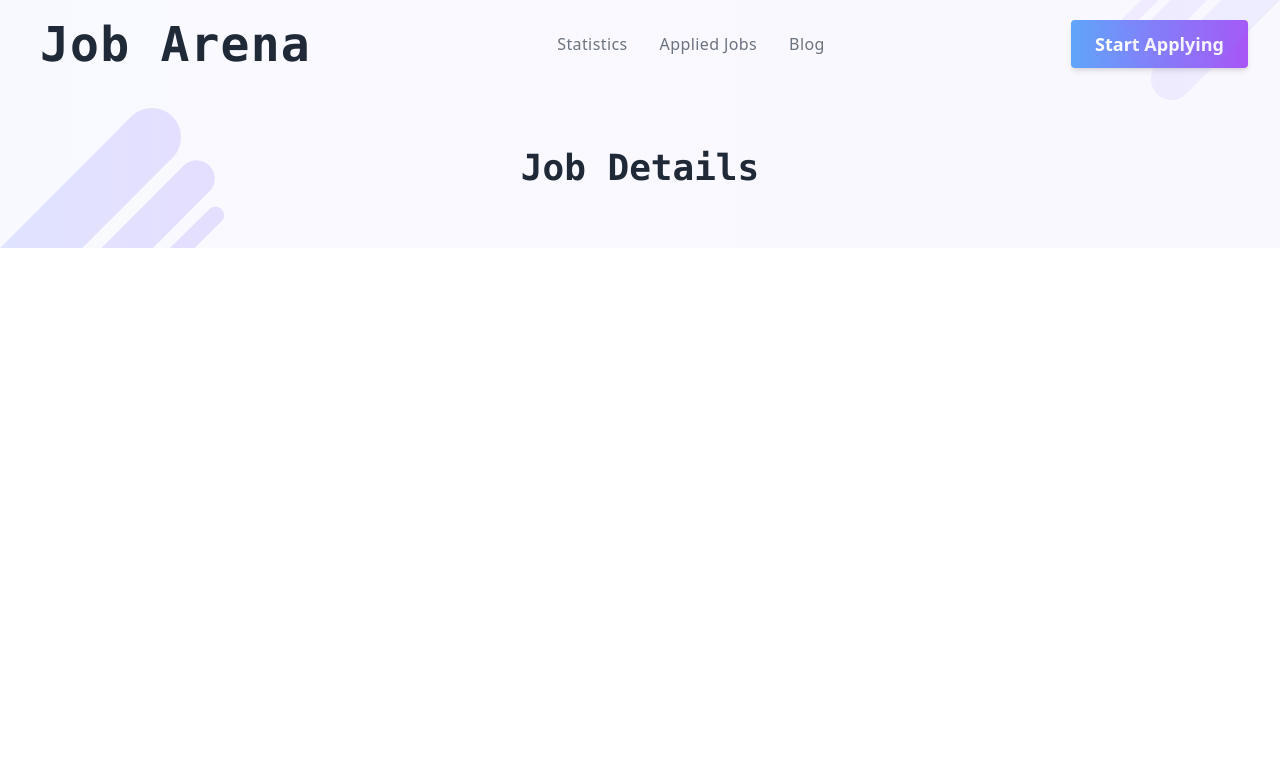
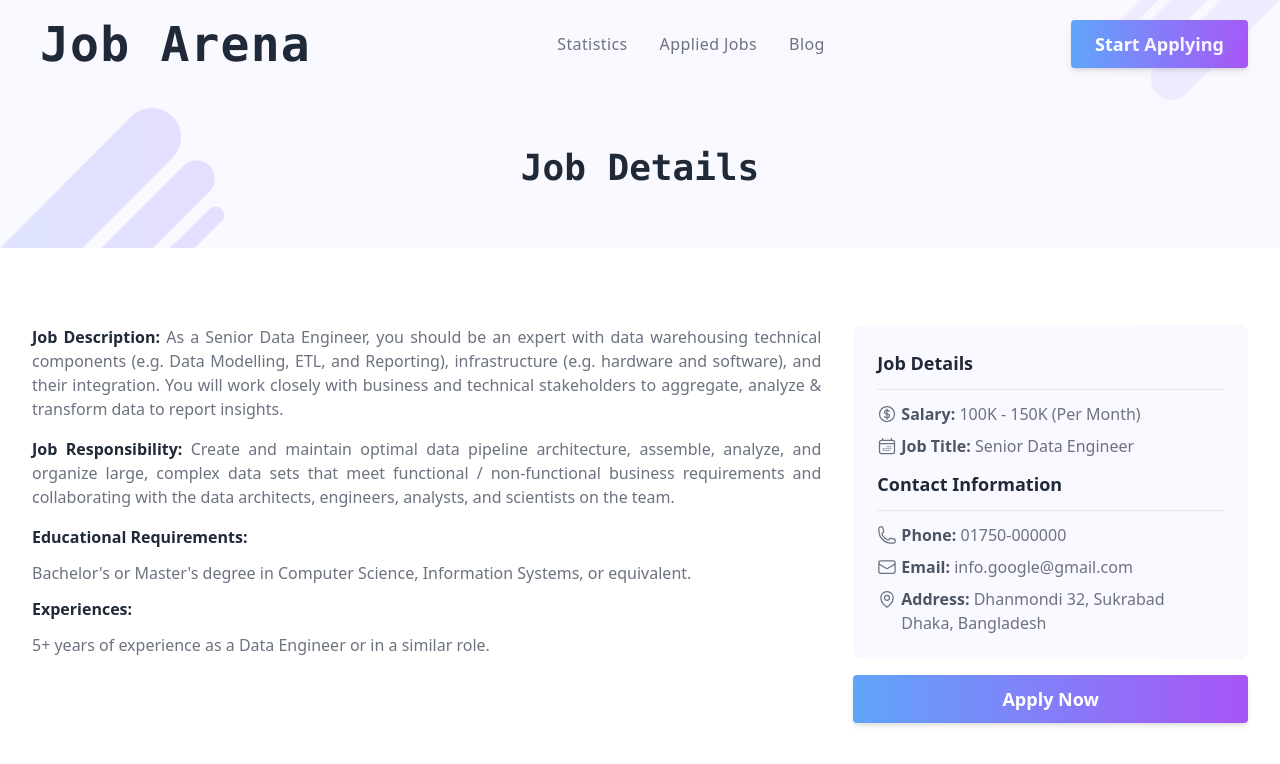
Before and after one commit to imnahmed17/Job-Arena-with-React, a React (Vite) app: page /job/643523406aaf421fd65dd11f in a window 1280 px wide. Shown: the top 764 px of the page. Built offline with nearby package versions, Linux system fonts and the light colour scheme.

Commit message:
job details added

```diff
--- a/src/components/JobDetails/JobDetails.jsx
+++ b/src/components/JobDetails/JobDetails.jsx
@@ -1,19 +1,160 @@
-import React from 'react';
+import React, { useEffect, useState } from 'react';
 import Banner2 from '../Banner/Banner2';
-import { useLoaderData, useParams } from 'react-router-dom';
+import { Link, useLoaderData, useParams } from 'react-router-dom';
 
 const JobDetails = () => {
+    const allJobs = useLoaderData();
+    console.log(allJobs);
     const {id} = useParams();
-    const allJobs = useLoaderData();
     console.log(id);
-    console.log(allJobs);
+    const [jobInfo, setJobInfo] = useState({});
+
+    useEffect(() => {
+        const jobData = allJobs.find(job => job.id === id);
+        setJobInfo(jobData);
+    }, []);
+    console.log(jobInfo);
 
     return (
         <div>
             <div className='bg-banner'>
                 <Banner2>Job Details</Banner2>
             </div>
-
+            <div className='my-container min-h-[calc(100vh-152px)] md:min-h-[calc(100vh-200px)] lg:min-h-[calc(100vh-248px)] flex items-center'>
+                <div className='flex flex-col lg:flex-row gap-8 justify-between max-w-screen'>
+                    <div className='text-gray-500 text-justify lg:w-2/3'>
+                        <p className=''>
+                            <span className='text-gray-800 font-semibold'>Job Description: </span> {jobInfo.jobDescription}
+                        </p>
+                        <p className='my-4'>
+                            <span className='text-gray-800 font-semibold'>Job Responsibility: </span> {jobInfo.jobResponsibility}
+                        </p>
+                        <p className='text-gray-800 font-semibold'>Educational Requirements:</p>
+                        <p className='my-3'>{jobInfo.educationalRequirements}</p>
+                        <p className='text-gray-800 font-semibold mb-3'>Experiences:</p>
+                        <p>{jobInfo.experiences}</p>
+                    </div>
+                    <div className='text-gray-500 lg:w-1/3'>
+                        <div className='bg-job-info p-6 rounded-lg mb-4'>
+                            <p className='text-gray-800 font-semibold text-lg'>Job Details</p>
+                            <div className='my-3'>
+                                <hr />
+                            </div>
+                            <div className='flex items-center gap-1 mb-2'>
+                                <svg
+                                    xmlns="http://www.w3.org/2000/svg"
+                                    fill="none" viewBox="0 0 24 24"
+                                    strokeWidth={1.5}
+                                    stroke="currentColor"
+                                    className="w-5 h-5 text-gray-500"
+                                >
+                                    <path
+                                        strokeLinecap="round"
+                                        strokeLinejoin="round"
+                                        d="M12 6v12m-3-2.818l.879.659c1.171.879 3.07.879 4.242 0 1.172-.879 1.172-2.303 0-3.182C13.536 12.219 12.768 12 12 12c-.725 0-1.45-.22-2.003-.659-1.106-.879-1.106-2.303 0-3.182s2.9-.879 4.006 0l.415.33M21 12a9 9 0 11-18 0 9 9 0 0118 0z"
+                                    />
+                                </svg>
+                                <p>
+                                    <span className='text-gray-600 font-semibold'>Salary: </span>
+                                    <span className='font-xs'>{jobInfo.salary} (Per Month)</span>
+                                </p>
+                            </div>
+                            <div className='flex items-center gap-1 mb-3'>
+                                <svg
+                                    xmlns="http://www.w3.org/2000/svg"
+                                    fill="none"
+                                    viewBox="0 0 24 24"
+                                    strokeWidth={1.5}
+                                    stroke="currentColor"
+                                    className="w-5 h-5"
+                                >
+                                    <path
+                                        strokeLinecap="round"
+                                        strokeLinejoin="round"
+                                        d="M6.75 3v2.25M17.25 3v2.25M3 18.75V7.5a2.25 2.25 0 012.25-2.25h13.5A2.25 2.25 0 0121 7.5v11.25m-18 0A2.25 2.25 0 005.25 21h13.5A2.25 2.25 0 0021 18.75m-18 0v-7.5A2.25 2.25 0 015.25 9h13.5A2.25 2.25 0 0121 11.25v7.5m-9-6h.008v.008H12v-.008zM12 15h.008v.008H12V15zm0 2.25h.008v.008H12v-.008zM9.75 15h.008v.008H9.75V15zm0 2.25h.008v.008H9.75v-.008zM7.5 15h.008v.008H7.5V15zm0 2.25h.008v.008H7.5v-.008zm6.75-4.5h.008v.008h-.008v-.008zm0 2.25h.008v.008h-.008V15zm0 2.25h.008v.008h-.008v-.008zm2.25-4.5h.008v.008H16.5v-.008zm0 2.25h.008v.008H16.5V15z"
+                                    />
+                                </svg>
+                                <p>
+                                    <span className='text-gray-600 font-semibold'>Job Title: </span>
+                                    <span className='font-xs'>{jobInfo.jobTitle}</span>
+                                </p>
+                            </div>
+                            <p className='text-gray-800 font-semibold text-lg'>Contact Information</p>
+                            <div className='my-3'>
+                                <hr />
+                            </div>
+                            <div className='flex items-center gap-1 mb-2'>
+                                <svg
+                                    xmlns="http://www.w3.org/2000/svg"
+                                    fill="none"
+                                    viewBox="0 0 24 24"
+                                    strokeWidth={1.5}
+                                    stroke="currentColor"
+                                    className="w-5 h-5"
+                                >
+                                    <path
+                                        strokeLinecap="round"
+                                        strokeLinejoin="round"
+                                        d="M2.25 6.75c0 8.284 6.716 15 15 15h2.25a2.25 2.25 0 002.25-2.25v-1.372c0-.516-.351-.966-.852-1.091l-4.423-1.106c-.44-.11-.902.055-1.173.417l-.97 1.293c-.282.376-.769.542-1.21.38a12.035 12.035 0 01-7.143-7.143c-.162-.441.004-.928.38-1.21l1.293-.97c.363-.271.527-.734.417-1.173L6.963 3.102a1.125 1.125 0 00-1.091-.852H4.5A2.25 2.25 0 002.25 4.5v2.25z"
+                                    />
+                                </svg>
+                                <p>
+                                    <span className='text-gray-600 font-semibold'>Phone: </span>
+                                    <span className='font-xs'>{jobInfo.contactInformation?.phone}</span>
+                                </p>
+                            </div>
+                            <div className='flex items-center gap-1 mb-2'>
+                                <svg
+                                    xmlns="http://www.w3.org/2000/svg"
+                                    fill="none"
+                                    viewBox="0 0 24 24"
+                                    strokeWidth={1.5}
+                                    stroke="currentColor"
+                                    className="w-5 h-5"
+                                >
+                                    <path
+                                        strokeLinecap="round"
+                                        strokeLinejoin="round"
+                                        d="M21.75 6.75v10.5a2.25 2.25 0 01-2.25 2.25h-15a2.25 2.25 0 01-2.25-2.25V6.75m19.5 0A2.25 2.25 0 0019.5 4.5h-15a2.25 2.25 0 00-2.25 2.25m19.5 0v.243a2.25 2.25 0 01-1.07 1.916l-7.5 4.615a2.25 2.25 0 01-2.36 0L3.32 8.91a2.25 2.25 0 01-1.07-1.916V6.75"
+                                    />
+                                </svg>
+                                <p>
+                                    <span className='text-gray-600 font-semibold'>Email: </span>
+                                    <span className='font-xs'>{jobInfo.contactInformation?.email}</span>
+                                </p>
+                            </div>
+                            <div className='flex items-center gap-1'>
+                                <svg
+                                    xmlns="http://www.w3.org/2000/svg"
+                                    fill="none"
+                                    viewBox="0 0 24 24"
+                                    strokeWidth={1.5}
+                                    stroke="currentColor"
+                                    className="w-5 h-5 text-gray-500 relative bottom-3"
+                                >
+                                    <path
+                                        strokeLinecap="round"
+                                        strokeLinejoin="round"
+                                        d="M15 10.5a3 3 0 11-6 0 3 3 0 016 0z"
+                                    />
+                                    <path
+                                        strokeLinecap="round"
+                                        strokeLinejoin="round"
+                                        d="M19.5 10.5c0 7.142-7.5 11.25-7.5 11.25S4.5 17.642 4.5 10.5a7.5 7.5 0 1115 0z"
+                                    />
+                                </svg>
+                                <p>
+                                    <span className='text-gray-600 font-semibold'>Address: </span>
+                                    <span className='font-xs'>{jobInfo.location?.address}</span>
+                                    <br />
+                                    <span className='font-xs'>{jobInfo.location?.district}</span>
+                                </p>
+                            </div>
+                        </div>
+                        <Link className='btn w-full'>Apply Now</Link>
+                    </div>
+                </div>
+            </div>
         </div>
     );
 };
--- a/src/index.css
+++ b/src/index.css
@@ -6,7 +6,7 @@
   @apply inline-flex items-center px-6 font-semibold text-white text-lg capitalize transition duration-200 border-0 rounded shadow-md md:mb-0 bg-gradient-to-r from-blue-400 to-purple-500 hover:from-purple-500 hover:to-red-500
 }
 
-.bg-header, .bg-banner {
+.bg-header, .bg-banner, .bg-job-info {
   background: linear-gradient(90deg, rgba(126, 144, 254, 0.05) 0%, rgba(152, 115, 255, 0.05) 100%);
 }
 
```
